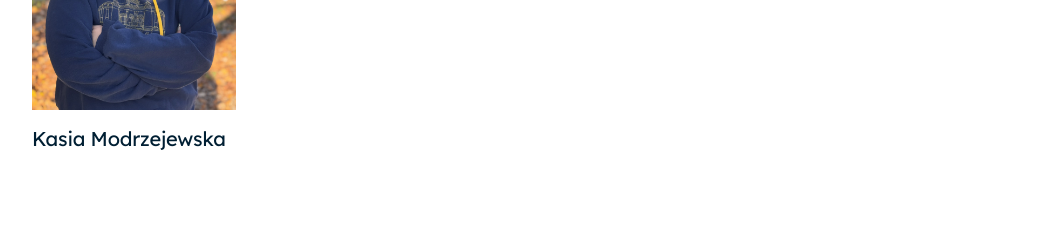
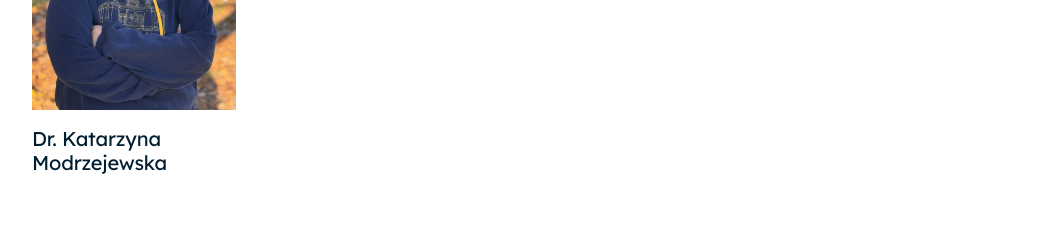
Before and after one commit to CredibleAI/CredibleAI.github.io, a Next.js app: page /about in a window 1280 px wide. Shown: the part 6660-6885 px from the top of the page, without its empty margins (88-1150 px from the left). Built offline with nearby package versions, Linux system fonts and the light colour scheme; no server answers.

Commit message:
Update supporter profile to formal academic name.
This replaces Kasia Modrzejewska with Dr. Katarzyna Modrzejewska in display and image alt text for consistency.

Made-with: Cursor

```diff
--- a/src/data/team/supporters.ts
+++ b/src/data/team/supporters.ts
@@ -3,9 +3,9 @@ import { TeamMember } from "@/types/team";
 export const supporters: TeamMember[] = [
   {
     id: "kasia-modrzejewska",
-    name: "Kasia Modrzejewska",
+    name: "Dr. Katarzyna Modrzejewska",
     imageUrl: "/images/team/modrzejewska.webp",
-    imageAlt: "Kasia Modrzejewska",
+    imageAlt: "Dr. Katarzyna Modrzejewska",
     tags: [],
     socialLinks: {},
   },
```
